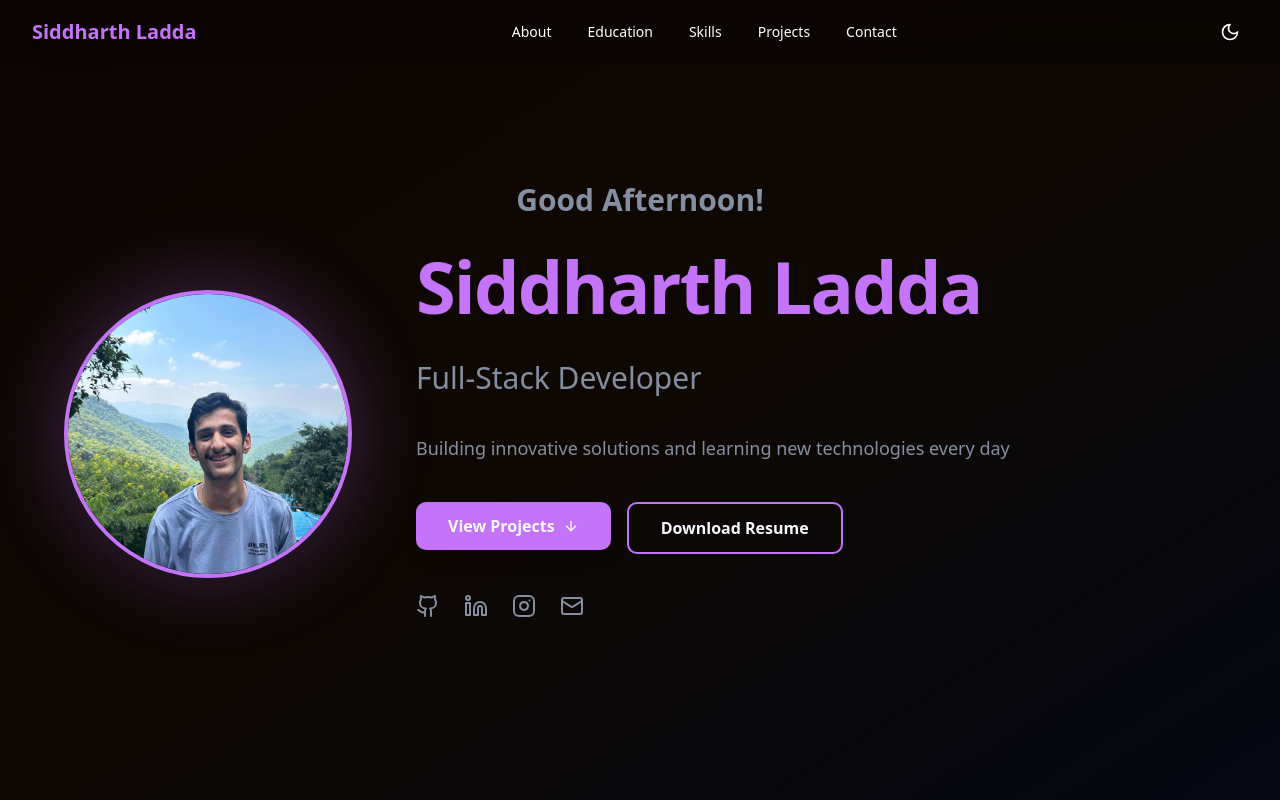
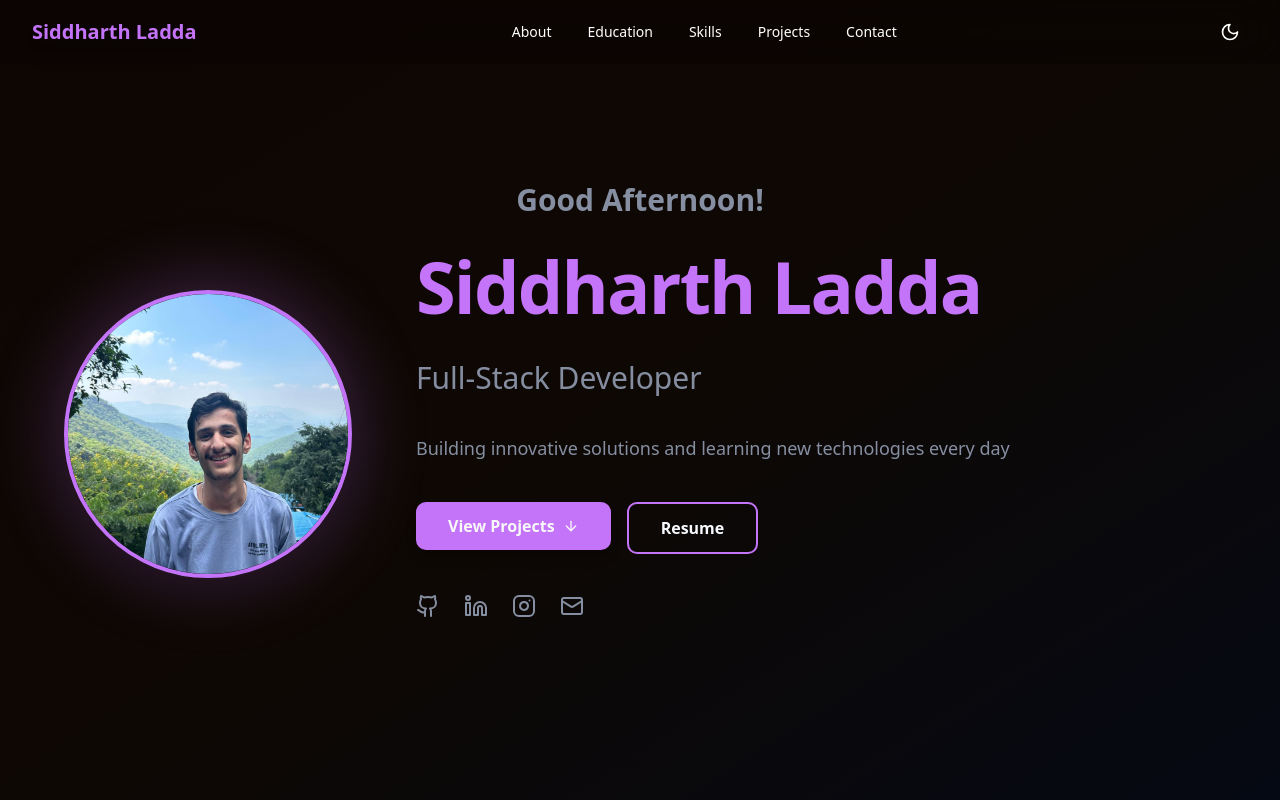
Before and after one commit to laddasiddharth/Portfolio, a React (Vite) app in the folder frontend/: page / in a window 1280 px wide. Shown: the top 800 px of the page. Built offline with nearby package versions, Linux system fonts and the light colour scheme.

Commit message:
Removed the Download Resume option

```diff
--- a/frontend/src/components/Hero.tsx
+++ b/frontend/src/components/Hero.tsx
@@ -120,10 +120,10 @@ export default function Hero() {
                 </button>
                 <a
                   href="/assets/Resume.pdf"
-                  download
+                  target="_blank"
                   className="w-full sm:w-auto px-8 py-3 border-2 border-accent rounded-lg font-semibold text-foreground hover:bg-accent/10 transition-all flex items-center justify-center gap-2"
                 >
-                  Download Resume
+                  Resume
                 </a>
               </div>
 
```
